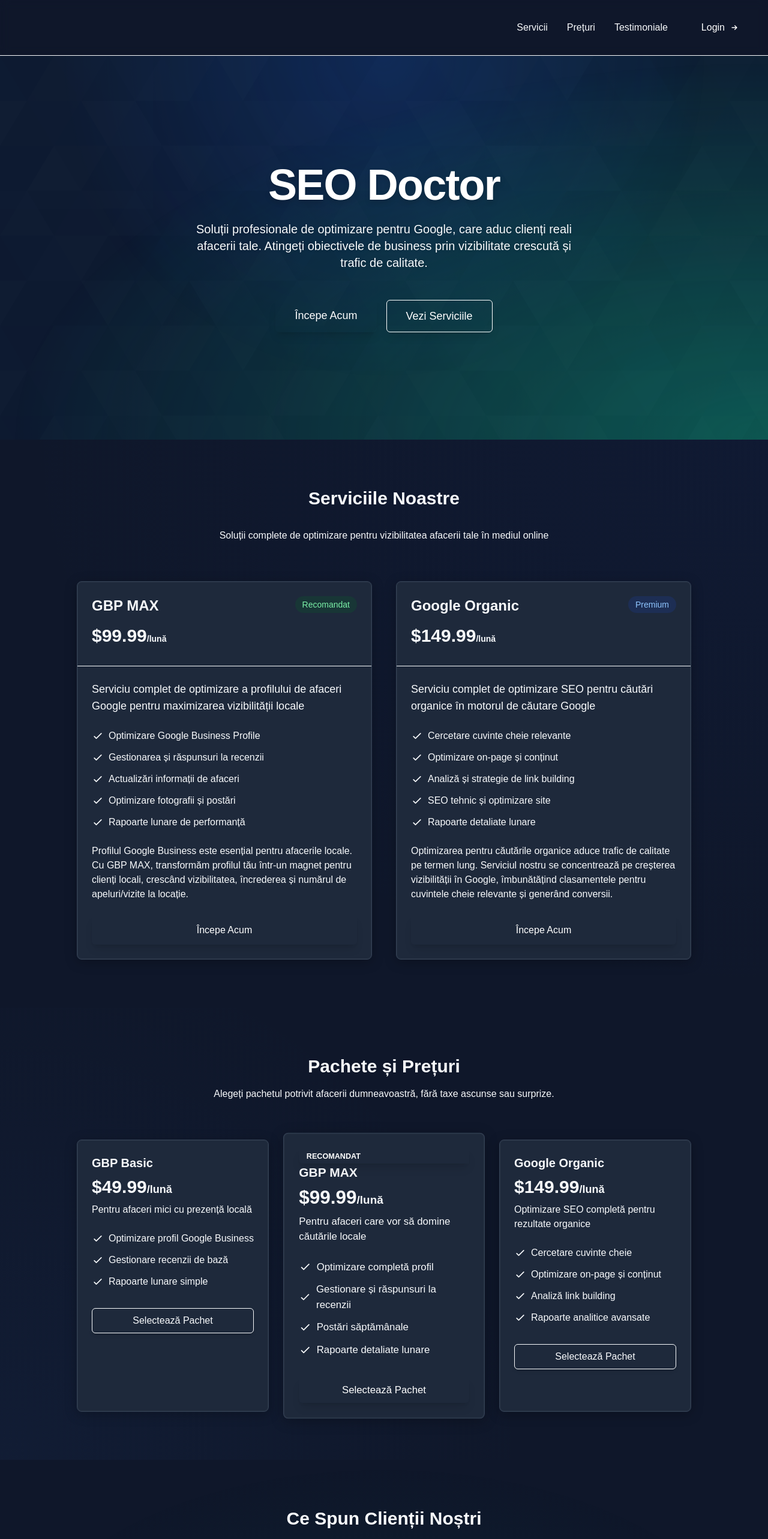
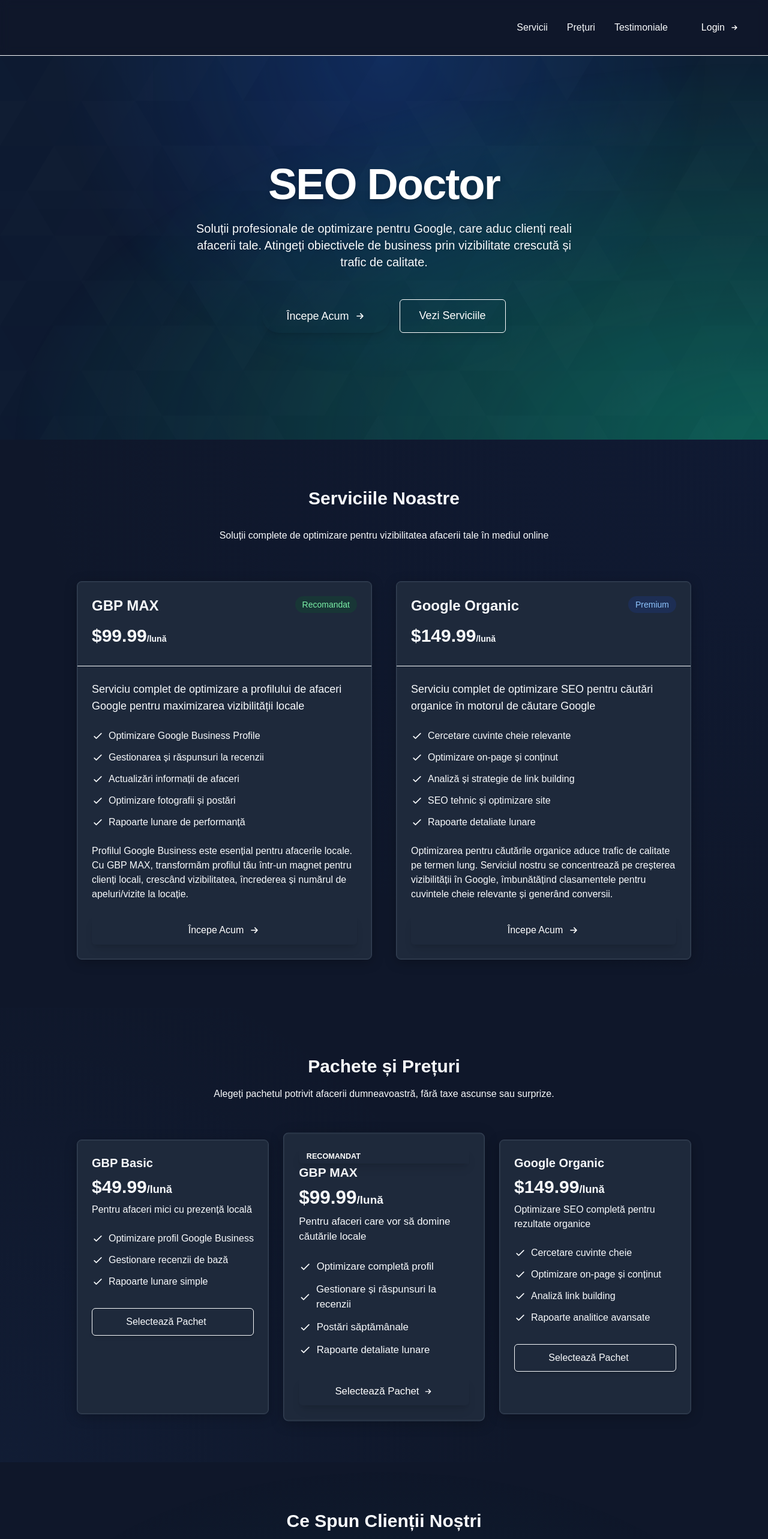
Before and after one commit to rzv1310/seo-doctor, a Next.js app: page / in a window 1280 px wide. Shown: the top 2566 px of the page at 60% size. Built offline with nearby package versions, Linux system fonts and the light colour scheme.

Commit message:
dev: generate header

```diff
--- a/app/components/LandingPage.tsx
+++ b/app/components/LandingPage.tsx
@@ -80,9 +80,15 @@
           <div className="flex flex-col sm:flex-row gap-4 justify-center">
             <Link
               href={isAuthenticated ? "/dashboard" : "/login"}
-              className="bg-primary hover:bg-primary-dark text-white text-lg font-medium rounded-md px-8 py-3 transition-all shadow-lg shadow-primary/20 hover:shadow-xl hover:shadow-primary/30 hover:transform hover:translate-y-[-2px]"
+              className="bg-gradient-to-r from-primary to-primary-dark text-white text-lg font-medium rounded-full px-10 py-3.5 transition-all shadow-lg shadow-primary/30 hover:shadow-xl hover:shadow-primary/40 hover:transform hover:translate-y-[-3px] relative group overflow-hidden"
             >
+              <span className="relative z-10 flex items-center justify-center gap-2">
                 {isAuthenticated ? "Accesează Dashboard" : "Începe Acum"}
+                <svg xmlns="http://www.w3.org/2000/svg" className="h-5 w-5 group-hover:translate-x-1 transition-transform" fill="none" viewBox="0 0 24 24" stroke="currentColor">
+                  <path strokeLinecap="round" strokeLinejoin="round" strokeWidth={2} d="M13 7l5 5m0 0l-5 5m5-5H6" />
+                </svg>
+              </span>
+              <span className="absolute inset-0 bg-gradient-to-r from-accent/40 to-primary-dark opacity-0 group-hover:opacity-100 transition-opacity"></span>
             </Link>
             <a
               href="#features"
@@ -163,9 +169,15 @@
 
                 <Link
                   href={isAuthenticated ? "/dashboard/services/1" : "/login"}
-                  className="mt-auto block text-center bg-primary hover:bg-primary-dark text-white font-medium py-3 px-6 rounded-md transition-all w-full shadow-lg shadow-primary/20 hover:shadow-xl hover:shadow-primary/30 hover:transform hover:translate-y-[-2px]"
+                  className="mt-auto block text-center bg-gradient-to-r from-primary to-primary-dark text-white font-medium py-3 px-6 rounded-md transition-all w-full shadow-lg shadow-primary/20 hover:shadow-xl hover:shadow-primary/30 hover:transform hover:translate-y-[-2px] relative group overflow-hidden"
                 >
+                  <span className="relative z-10 flex items-center justify-center gap-2 mx-auto w-fit">
                     {isAuthenticated ? "Accesează Serviciul" : "Începe Acum"}
+                    <svg xmlns="http://www.w3.org/2000/svg" className="h-5 w-5 group-hover:translate-x-1 transition-transform" fill="none" viewBox="0 0 24 24" stroke="currentColor">
+                      <path strokeLinecap="round" strokeLinejoin="round" strokeWidth={2} d="M13 7l5 5m0 0l-5 5m5-5H6" />
+                    </svg>
+                  </span>
+                  <span className="absolute inset-0 bg-gradient-to-r from-accent/40 to-primary-dark opacity-0 group-hover:opacity-100 transition-opacity"></span>
                 </Link>
               </div>
             </div>
@@ -227,9 +239,15 @@
 
                 <Link
                   href={isAuthenticated ? "/dashboard/services/2" : "/login"}
-                  className="mt-auto block text-center bg-primary hover:bg-primary-dark text-white font-medium py-3 px-6 rounded-md transition-all w-full shadow-lg shadow-primary/20 hover:shadow-xl hover:shadow-primary/30 hover:transform hover:translate-y-[-2px]"
+                  className="mt-auto block text-center bg-gradient-to-r from-primary to-primary-dark text-white font-medium py-3 px-6 rounded-md transition-all w-full shadow-lg shadow-primary/20 hover:shadow-xl hover:shadow-primary/30 hover:transform hover:translate-y-[-2px] relative group overflow-hidden"
                 >
+                  <span className="relative z-10 flex items-center justify-center gap-2 mx-auto w-fit">
                     {isAuthenticated ? "Accesează Serviciul" : "Începe Acum"}
+                    <svg xmlns="http://www.w3.org/2000/svg" className="h-5 w-5 group-hover:translate-x-1 transition-transform" fill="none" viewBox="0 0 24 24" stroke="currentColor">
+                      <path strokeLinecap="round" strokeLinejoin="round" strokeWidth={2} d="M13 7l5 5m0 0l-5 5m5-5H6" />
+                    </svg>
+                  </span>
+                  <span className="absolute inset-0 bg-gradient-to-r from-accent/40 to-primary-dark opacity-0 group-hover:opacity-100 transition-opacity"></span>
                 </Link>
               </div>
             </div>
@@ -277,9 +295,14 @@
 
               <Link
                 href={isAuthenticated ? "/dashboard/services/1" : "/login"}
-                className="block text-center bg-dark-blue-lighter hover:bg-primary hover:text-white border border-border-color rounded-md py-2 transition-all w-full shadow-md hover:shadow-lg hover:shadow-primary/20 hover:transform hover:translate-y-[-2px]"
+                className="block text-center bg-dark-blue-lighter hover:bg-gradient-to-r hover:from-primary hover:to-primary-dark text-text-primary hover:text-white border border-border-color rounded-md py-2.5 transition-all w-full shadow-md hover:shadow-lg hover:shadow-primary/20 hover:transform hover:translate-y-[-2px] relative group overflow-hidden"
               >
+                <span className="relative z-10 flex items-center justify-center gap-1.5 mx-auto w-fit">
                   {isAuthenticated ? "Accesează Serviciul" : "Selectează Pachet"}
+                  <svg xmlns="http://www.w3.org/2000/svg" className="h-4 w-4 opacity-0 group-hover:opacity-100 group-hover:translate-x-0.5 transition-all duration-300" fill="none" viewBox="0 0 24 24" stroke="currentColor">
+                    <path strokeLinecap="round" strokeLinejoin="round" strokeWidth={2} d="M13 7l5 5m0 0l-5 5m5-5H6" />
+                  </svg>
+                </span>
               </Link>
             </div>
 
@@ -321,9 +344,15 @@
 
               <Link
                 href={isAuthenticated ? "/dashboard/services/1" : "/login"}
-                className="block text-center bg-primary hover:bg-primary-dark text-white rounded-md py-2 transition-all w-full shadow-lg shadow-primary/20 hover:shadow-xl hover:shadow-primary/30 hover:transform hover:translate-y-[-2px]"
+                className="block text-center bg-gradient-to-r from-primary to-primary-dark text-white rounded-md py-2.5 transition-all w-full shadow-lg shadow-primary/20 hover:shadow-xl hover:shadow-primary/30 hover:transform hover:translate-y-[-2px] relative group overflow-hidden"
               >
+                <span className="relative z-10 flex items-center justify-center gap-1.5 mx-auto w-fit">
                   {isAuthenticated ? "Accesează Serviciul" : "Selectează Pachet"}
+                  <svg xmlns="http://www.w3.org/2000/svg" className="h-4 w-4 group-hover:translate-x-0.5 transition-transform" fill="none" viewBox="0 0 24 24" stroke="currentColor">
+                    <path strokeLinecap="round" strokeLinejoin="round" strokeWidth={2} d="M13 7l5 5m0 0l-5 5m5-5H6" />
+                  </svg>
+                </span>
+                <span className="absolute inset-0 bg-gradient-to-r from-accent/40 to-primary-dark opacity-0 group-hover:opacity-100 transition-opacity"></span>
               </Link>
             </div>
 
@@ -361,9 +390,14 @@
 
               <Link
                 href={isAuthenticated ? "/dashboard/services/2" : "/login"}
-                className="block text-center bg-dark-blue-lighter hover:bg-primary hover:text-white border border-border-color rounded-md py-2 transition-all w-full shadow-md hover:shadow-lg hover:shadow-primary/20 hover:transform hover:translate-y-[-2px]"
+                className="block text-center bg-dark-blue-lighter hover:bg-gradient-to-r hover:from-primary hover:to-primary-dark text-text-primary hover:text-white border border-border-color rounded-md py-2.5 transition-all w-full shadow-md hover:shadow-lg hover:shadow-primary/20 hover:transform hover:translate-y-[-2px] relative group overflow-hidden"
               >
+                <span className="relative z-10 flex items-center justify-center gap-1.5 mx-auto w-fit">
                   {isAuthenticated ? "Accesează Serviciul" : "Selectează Pachet"}
+                  <svg xmlns="http://www.w3.org/2000/svg" className="h-4 w-4 opacity-0 group-hover:opacity-100 group-hover:translate-x-0.5 transition-all duration-300" fill="none" viewBox="0 0 24 24" stroke="currentColor">
+                    <path strokeLinecap="round" strokeLinejoin="round" strokeWidth={2} d="M13 7l5 5m0 0l-5 5m5-5H6" />
+                  </svg>
+                </span>
               </Link>
             </div>
           </div>
@@ -460,9 +494,15 @@
           </p>
           <Link
             href={isAuthenticated ? "/dashboard" : "/login"}
-            className="bg-primary hover:bg-primary-dark text-white text-lg font-medium rounded-md px-8 py-3 transition-all inline-block shadow-lg shadow-primary/20 hover:shadow-xl hover:shadow-primary/30 hover:transform hover:translate-y-[-2px]"
+            className="bg-gradient-to-r from-primary to-primary-dark text-white text-lg font-medium rounded-full px-10 py-3.5 transition-all inline-block shadow-lg shadow-primary/30 hover:shadow-xl hover:shadow-primary/40 hover:transform hover:translate-y-[-3px] relative group overflow-hidden"
           >
+            <span className="relative z-10 flex items-center justify-center gap-2">
               {isAuthenticated ? "Accesează Dashboard" : "Începe Acum"}
+              <svg xmlns="http://www.w3.org/2000/svg" className="h-5 w-5 group-hover:translate-x-1 transition-transform" fill="none" viewBox="0 0 24 24" stroke="currentColor">
+                <path strokeLinecap="round" strokeLinejoin="round" strokeWidth={2} d="M13 7l5 5m0 0l-5 5m5-5H6" />
+              </svg>
+            </span>
+            <span className="absolute inset-0 bg-gradient-to-r from-accent/40 to-primary-dark opacity-0 group-hover:opacity-100 transition-opacity duration-300"></span>
           </Link>
         </div>
       </section>
```
Lines whose indentation alone changed are shown as unchanged.
